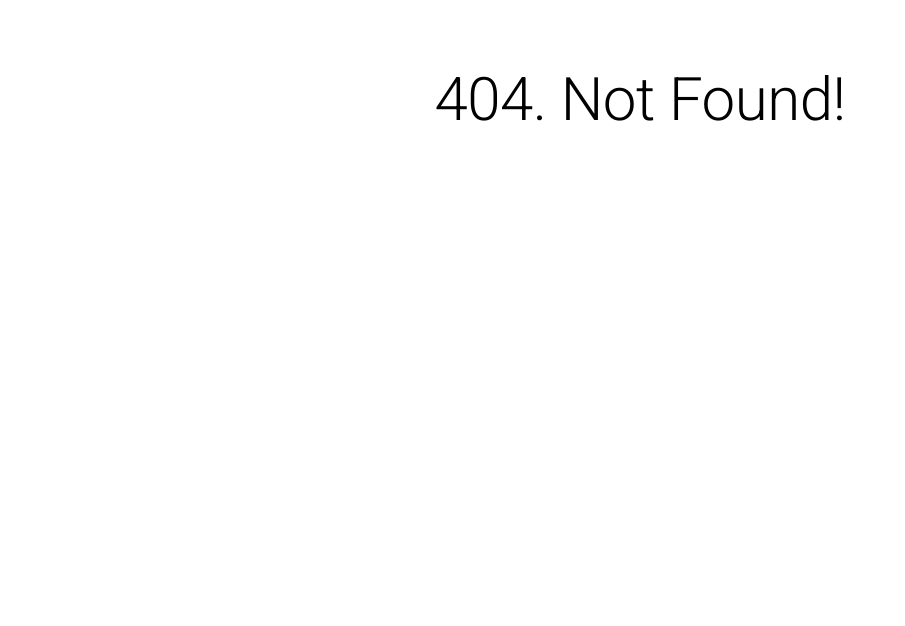
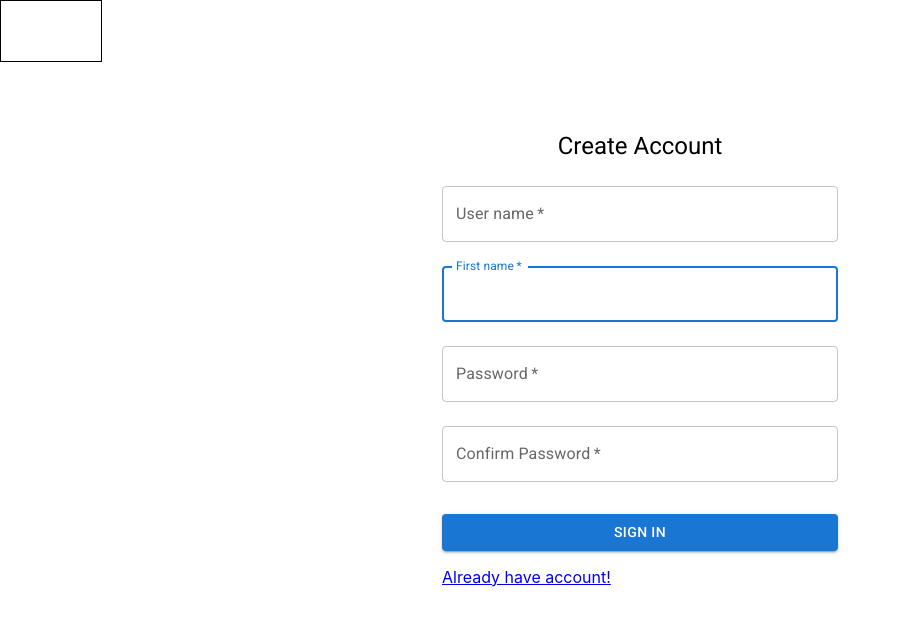
Before and after one commit to AdiPopescu91/Licenta, a React (Create React App) app: page /create-account in a window 1280 px wide. Before the commit this address had no page. Shown: the top 626 px of the page, without its empty margins (0-905 px from the left). Built offline with nearby package versions, Linux system fonts and the light colour scheme.

Commit message:
Modificarea rutelor cu Link , schimbarea interfetei de CreateAccount , crearea unor noi componente Map si Player +adaugare ruta catre joc ( Game )

```diff
--- a/public/index.html
+++ b/public/index.html
@@ -29,6 +29,7 @@
   <title>React App</title>
 </head>
 <body>
+<canvas id="'canvas" width="100" height="60" style="border:1px solid #000"></canvas>
 <noscript>You need to enable JavaScript to run this app.</noscript>
 <div id="root"></div>
 <!--
--- a/src/App.js
+++ b/src/App.js
@@ -9,6 +9,7 @@ import Homepage from './views/Homepage';
 import NotFound from './views/NotFound';
 import CreateAccount from "./views/CreateAccount";
 import ForgotPassword from "./views/ForgotPassword";
+import Game from"./views/Game";
 
 
 function App() {
@@ -17,9 +18,10 @@ function App() {
             <Routes>
                 <Route exact path="/" element={<Homepage />} />
                 <Route path="login" element={<Login />} />
+                <Route path="create-account" element={<CreateAccount />} />
+                <Route path="forgot-password" element={<ForgotPassword/>} />
+                <Route path="game" element={<Game/>} />
                 <Route path="*" element={<NotFound />} />
-                <Route path="CreateAccount" element={<CreateAccount />} />
-                <Route path="ForgotPassword" element={<ForgotPassword/>} />
             </Routes>
         </BrowserRouter>
     );
--- /dev/null
+++ b/src/components/Map/index.js
@@ -0,0 +1,35 @@
+import React from 'react';
+
+function CreateMap() {
+
+    let c = document.getElementById('canvas');
+    let ctx = c.getContext("2d");
+    let map = [[0, 1, 0, 0, 0],
+               [0, 1, 1, 0, 0],
+               [0, 0, 0, 0, 0],]
+
+    function drawMap(m){
+        for(let i=0;i<m.length;i++)
+            for(let j=0;j<m[i].length;j++)
+            {
+                if(m[i][j]===1)
+                {
+                    ctx.beginPath();
+                    ctx.fillStyle="#000000";
+                    ctx.fillRect(j*20,i*20,20,20);
+                }
+            }
+    }
+    function drawPlayer()
+    {
+        ctx.beginPath();
+        ctx.fillStyle="#FF0000";
+        ctx.fillRect(0,0,20,20);
+
+    }
+    window.onload=function(){
+        drawMap(map);
+        drawPlayer();
+    }
+}
+export default CreateMap;
--- /dev/null
+++ b/src/components/Player/index.js
@@ -0,0 +1,6 @@
+import React from "react"
+
+function Player(){
+
+}
+export default Player;
--- a/src/views/CreateAccount/index.js
+++ b/src/views/CreateAccount/index.js
@@ -1,13 +1,34 @@
-import React from 'react'
+import React , { useState } from 'react';
+import { Link } from 'react-router-dom';
 import {
+    Box,
+    Button,
     Container,
-    Box,
+    Grid,
+    TextField,
     Typography
 } from '@mui/material';
 
 function CreateAccount() {
-    return (
-        <Container component="main" maxWidth="sm">
+    const [user, setUserData] = useState({});
+    const handleSubmit = other=> {
+        localStorage.setItem('user',JSON.stringify({
+            email:other.target.email.value
+        }));
+        other.preventDefault();
+
+
+        console.log('AUTH', user)
+
+    }
+    const handleChange = type => event => {
+        setUserData({
+            ...user,
+            [type]: event.target.value,
+        })
+    }
+    return(
+        <Container component="main" maxWidth="xs">
             <Box
                 sx={{
                     marginTop: 8,
@@ -15,12 +36,73 @@ function CreateAccount() {
                     flexDirection: 'column',
                     alignItems: 'center',
                 }}>
-                <Typography variant="h2">CREATE YOUR ACCOUNT!</Typography>
+                <Typography component="h1" variant="h5">
+                    Create Account
+                </Typography>
+                <Box component="form" onSubmit={handleSubmit} noValidate sx={{ mt: 1 }}>
+                    <TextField
+                        margin="normal"
+                        required
+                        fullWidth
+                        id="user_name"
+                        label="User name"
+                        name="user_name"
+                        autoComplete="user_name"
+                        autoFocus
+                        onChange={handleChange('user_name')}
+                    />
+                    <TextField
+                        margin="normal"
+                        required
+                        fullWidth
+                        id="fist_name"
+                        label="First name"
+                        name="first_name"
+                        autoComplete="first_name"
+                        autoFocus
+                        onChange={handleChange('first_name')}
+                    />
+                    <TextField
+                        margin="normal"
+                        required
+                        fullWidth
+                        name="password"
+                        label="Password"
+                        type="password"
+                        id="password"
+                        autoComplete="new-password"
+                        onChange={handleChange('password')}
+                    />
+                    <TextField
+                        margin="normal"
+                        required
+                        fullWidth
+                        name="confirm_password"
+                        label="Confirm Password"
+                        type="password"
+                        id="confirm_password"
+                        autoComplete="new-password"
+                        onChange={handleChange('confirm_password')}
+                    />
+                    <Button
+                        type="submit"
+                        fullWidth
+                        variant="contained"
+                        sx={{ mt: 3, mb: 2 }}
+                    >
+                        Sign In
+                    </Button>
+                    <Grid container>
+                        <Grid item xs>
+                            <Link to="/login">
+                                Already have account!
+                            </Link>
+                        </Grid>
+                    </Grid>
+                </Box>
             </Box>
         </Container>
     )
 }
 
-
-
 export default CreateAccount;
--- /dev/null
+++ b/src/views/Game/index.js
@@ -0,0 +1,12 @@
+import React from 'react'
+
+import CreateMap from "../../components/Map";
+
+
+function Game(){
+
+return (
+CreateMap
+)
+}
+export default Game;
--- a/src/views/Login/index.js
+++ b/src/views/Login/index.js
@@ -1,29 +1,11 @@
 import React, { useState} from 'react'
-import {Box, TextField, Button, Avatar, Typography, Container, FormControlLabel, Grid, Link, Checkbox}  from '@mui/material';
+import {Box, TextField, Button, Avatar, Typography, Container, FormControlLabel, Grid, Checkbox}  from '@mui/material';
+import {Link} from 'react-router-dom'
 
-const person = [
-    {
-        id: 1,
-        name: 'Test',
-        email: 'test@test.com'
-    },
-    {
-        id: 2,
-        name: 'Test2',
-        email: 'test2@test.com2'
-    }
-]
 function Login() {
     const [values, setValues] = useState({});
-    const [persons, setPersons] = useState(person)
-    const [error, setError] = useState({})
-
-    console.log('persons', persons)
 
     const handleSubmit = () => {
-        localStorage.setItem('myCat', 'Tom');
-        sessionStorage.setItem('person', 'Jerry')
-        alert(localStorage.getItem('myCat'))
 
     }
     const handleChange = (type) => (event) => {
@@ -89,12 +71,12 @@ function Login() {
                     </Button>
                     <Grid container>
                         <Grid item xs>
-                            <Link href="http://localhost:3000/ForgotPassword" variant="body2">
+                            <Link to="/forgot-password" variant="body2">
                                 Forgot password?
                             </Link>
                         </Grid>
                         <Grid item>
-                            <Link href="http://localhost:3000/CreateAccount" variant="body2">
+                            <Link to="/create-account" variant="body2">
                                 Don't have an account? Sign Up
                             </Link>
                         </Grid>
```
